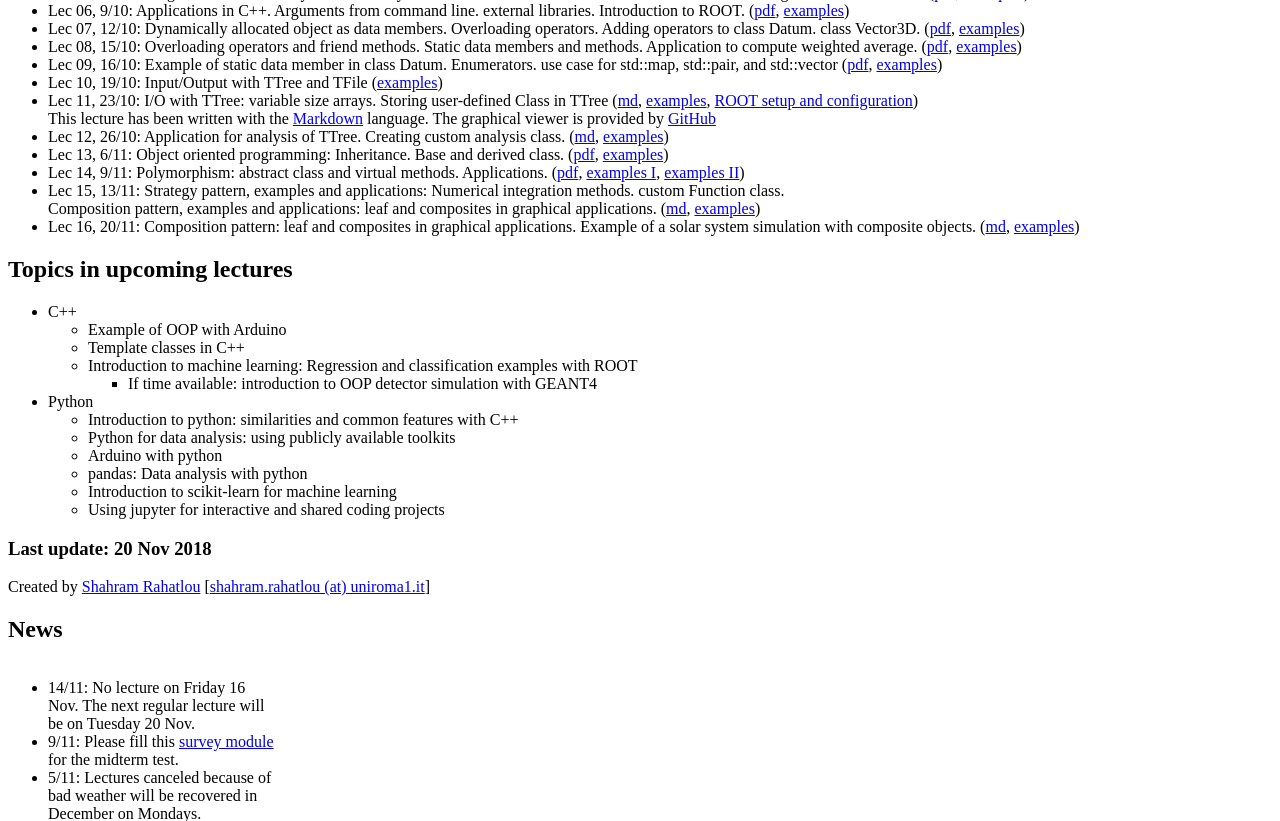
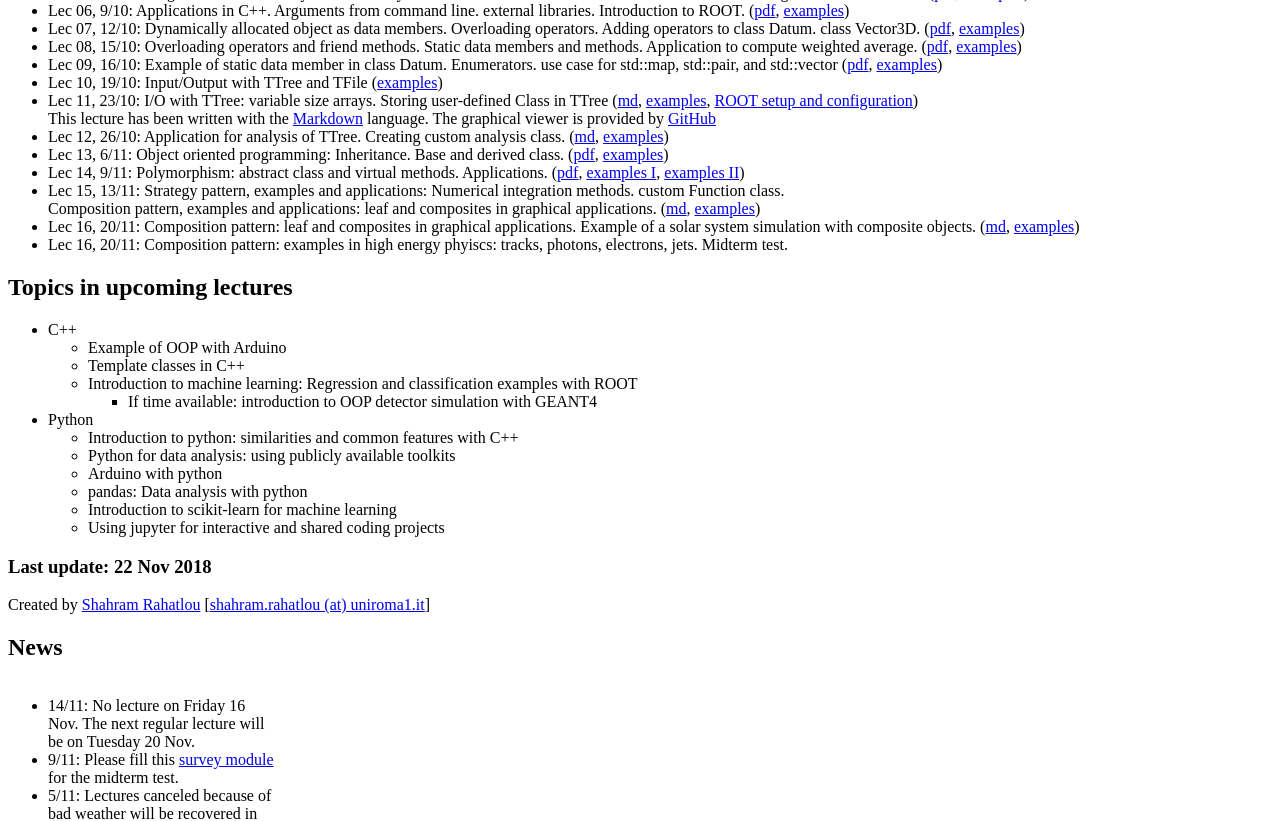
Before and after one commit to rahatlou/CMP, a PHP site: page / in a window 1280 px wide. Shown: the part 1025-1846 px from the top of the page. Run offline with PHP 8.4, Linux system fonts and the light colour scheme; some libraries are stand-ins or nearby versions.

Commit message:
updated homepage

```diff
--- a/frontpage.html
+++ b/frontpage.html
@@ -235,6 +235,14 @@ Example of a solar system simulation with composite objects.
 <a href="https://github.com/rahatlou/CMP/tree/master/lec16/examples">examples</a>)
 </li>
 
+<li>
+Lec 16, 20/11:
+Composition pattern: examples in high energy phyiscs: tracks, photons, electrons, jets.
+Midterm test.
+</li>
+
+
+
 </ul>
 <!-- end of lectures -->
            </div> <!--- end of entry -->
--- a/index.php
+++ b/index.php
@@ -57,7 +57,7 @@
    <div id="sidebar">
      <div id="sidebar-bgtop"></div>
      <div id="sidebar-content">
-           <h3 class=h3sidebar>Last update: 20 Nov 2018</h3>
+           <h3 class=h3sidebar>Last update: 22 Nov 2018</h3>
 
             Created by
             <a href="http://www.roma1.infn.it/people/rahatlou/">Shahram Rahatlou</a>
```
